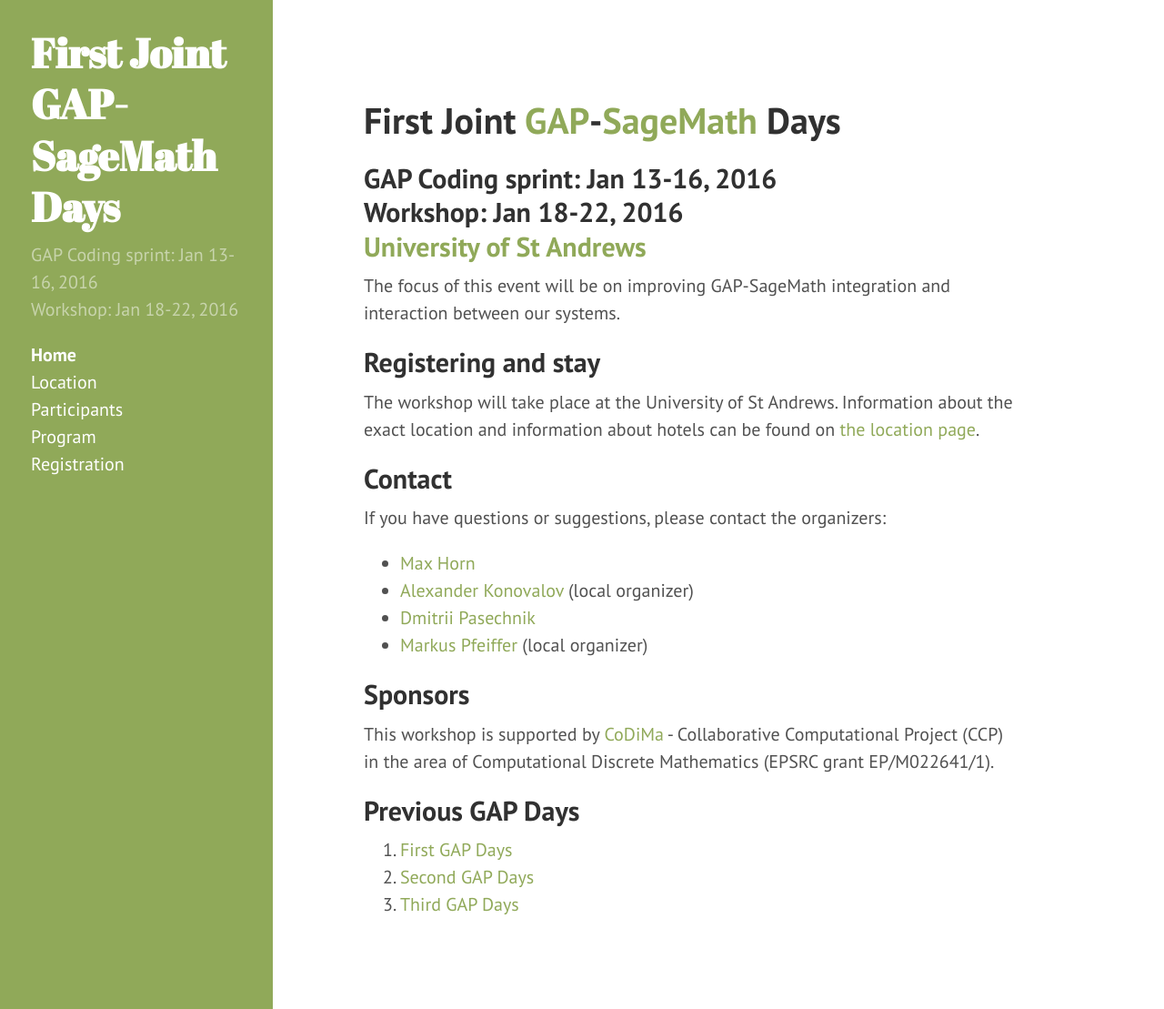
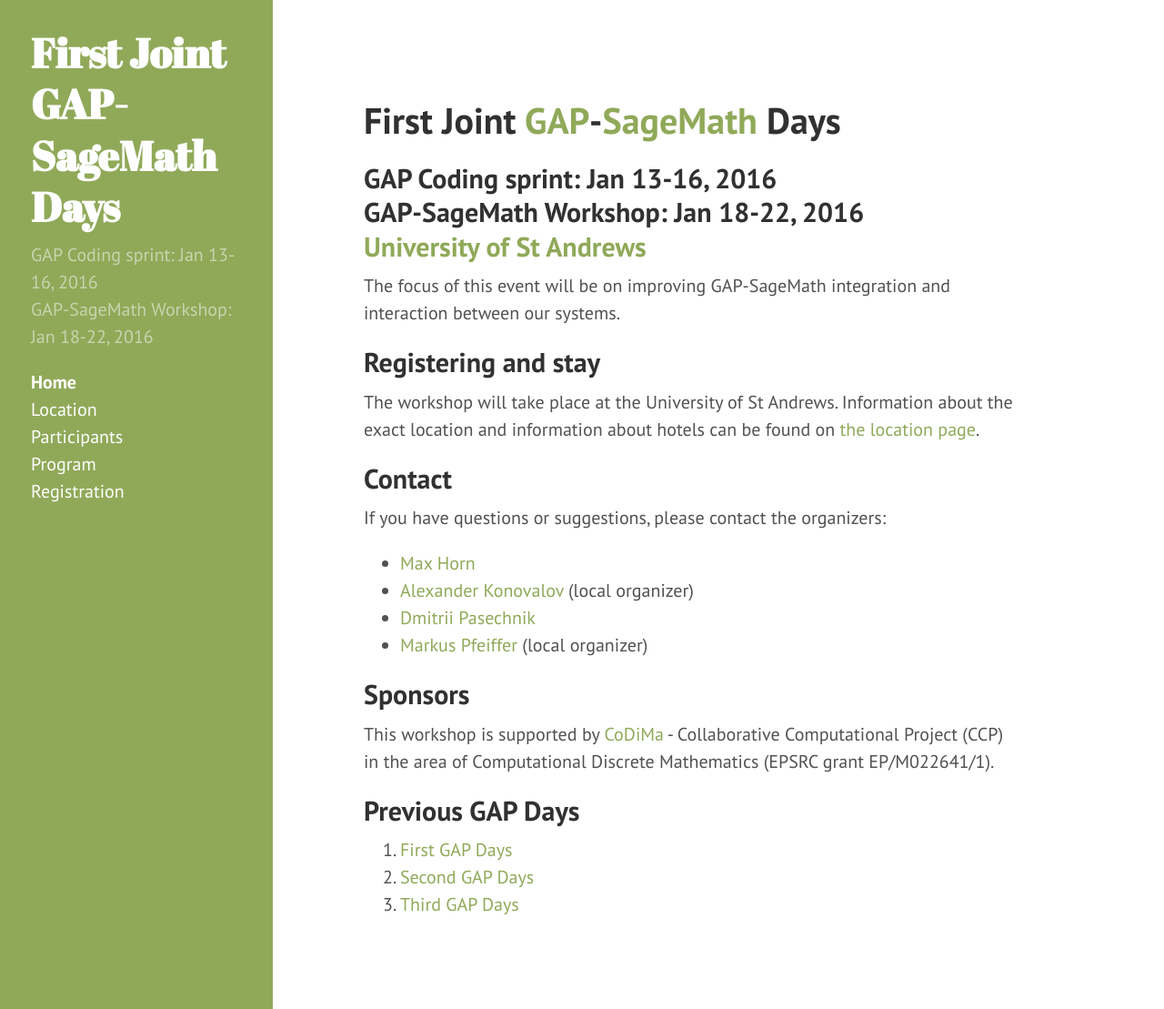
Before and after one commit to gapdays/gap-sage-days2016, a Jekyll site: the page built from index.md, in a window 1280 px wide and 1109 px high. Shown: the whole window at 91% size. Built offline with Jekyll 4.4.1, drawn with Linux system fonts in a browser that asks for light colours; Markdown is read by kramdown in place of the engine named in the settings.

Commit message:
Clarified that the Sprint is on GAP, the worskhop on both systems

```diff
--- a/_config.yml
+++ b/_config.yml
@@ -8,7 +8,7 @@ permalink:        pretty
 # Setup
 title:            'First Joint <a href="http://www.gap-system.org/">GAP</a>-&#8203;<a href="http://www.sagemath.org/">SageMath</a> Days'
 #tagline:          'A GAP school'
-description:      'GAP Coding sprint: Jan 13-16, 2016<br> Workshop: Jan 18-22, 2016'
+description:      'GAP Coding sprint: Jan 13-16, 2016<br> GAP-SageMath Workshop: Jan 18-22, 2016'
 location:         '<a href="http://www.st-andrews.ac.uk/">University of St Andrews</a>'
 url:              http://gapdays.de
 baseurl:          /gap-sage-days2016
```
